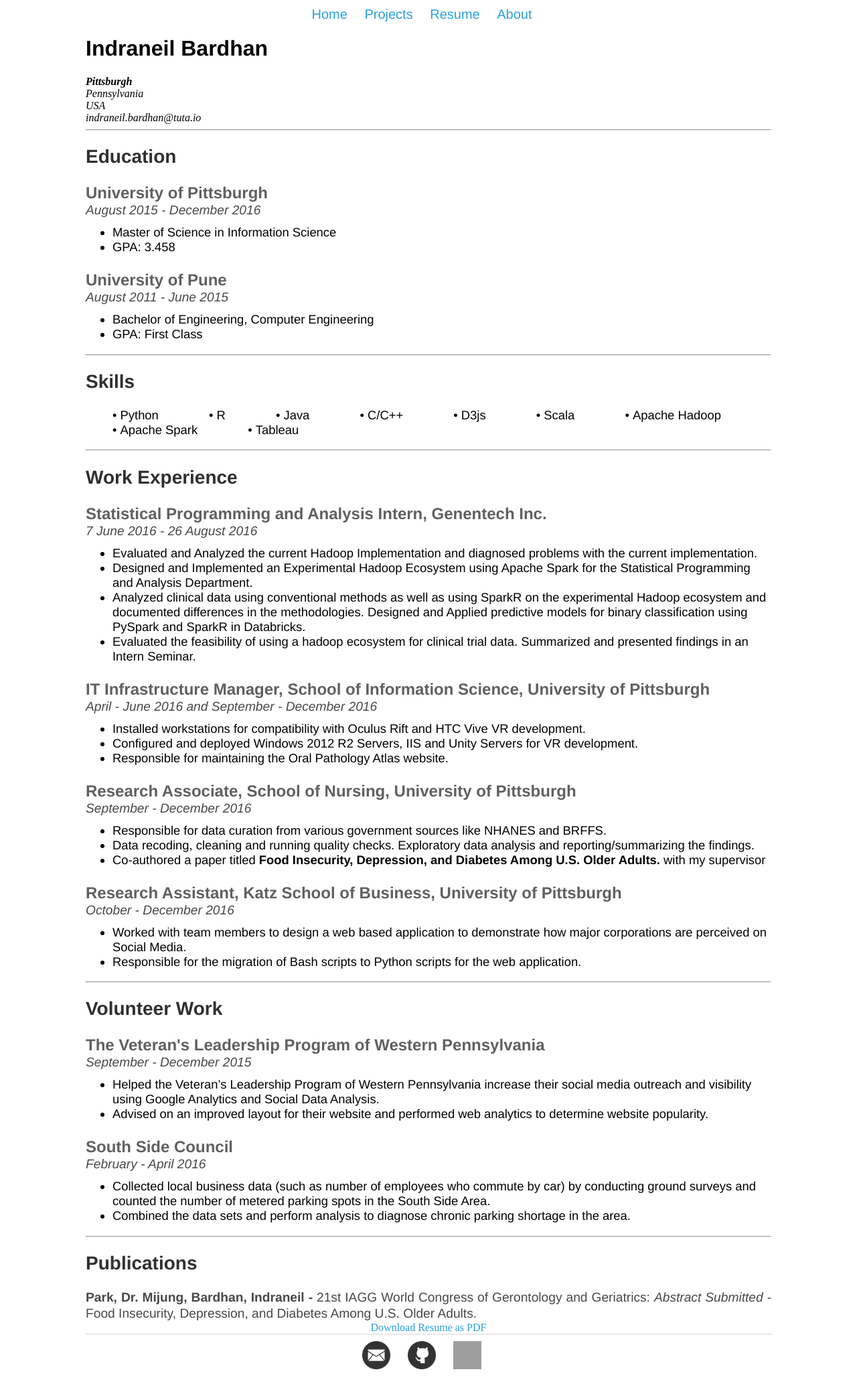
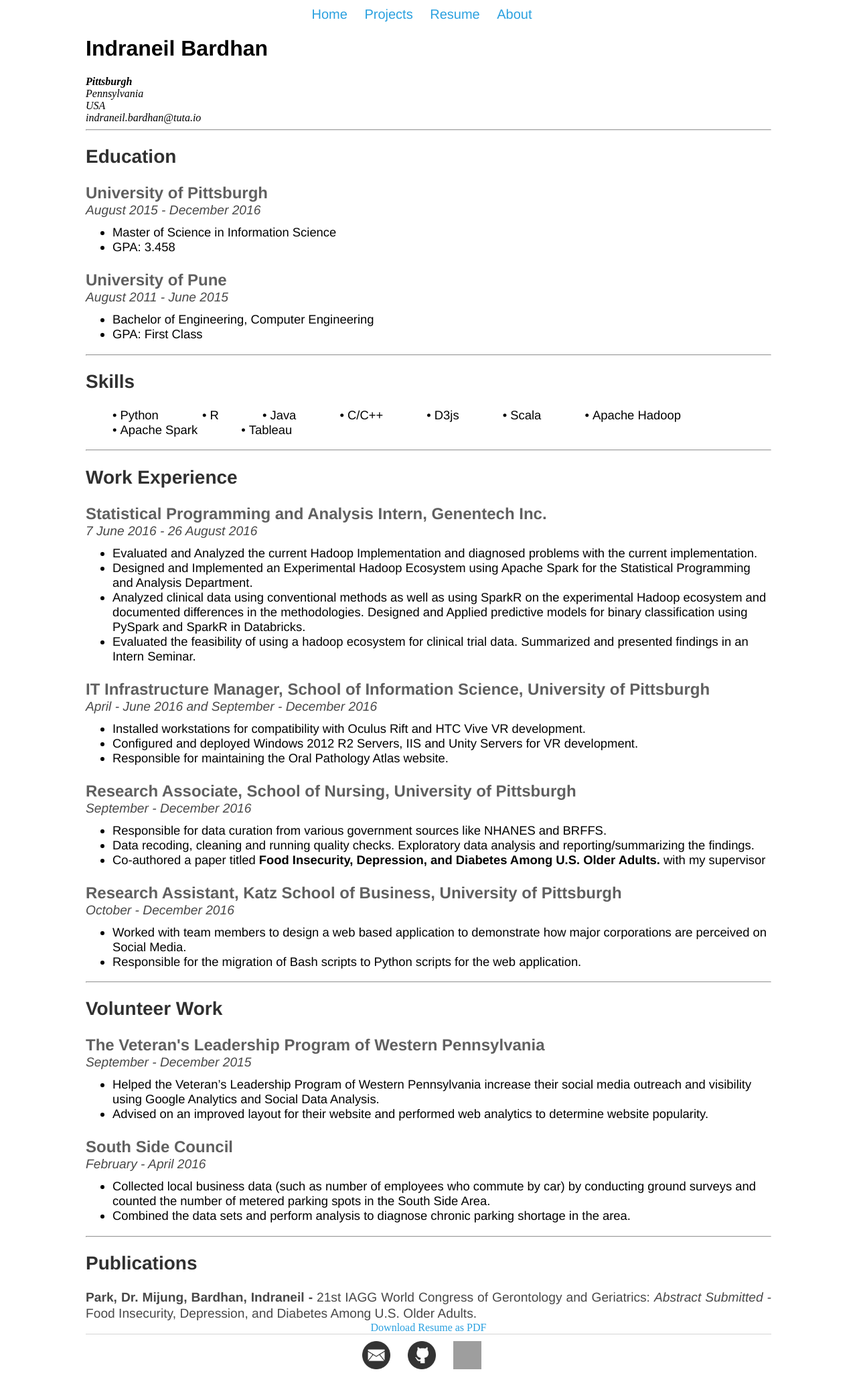
Before and after one commit to NeilBardhan/neilbardhan.github.io, a Jekyll site: the page built from resume/index.html, in a window 1280 px wide. Shown: the whole page at 67% size. Built offline with Jekyll 4.4.1, drawn with Linux system fonts in a browser that asks for light colours; grey boxes are pictures that could not be loaded.

Commit message:
Update main.css

```diff
--- a/css/main.css
+++ b/css/main.css
@@ -70,7 +70,7 @@ p {
 
 ul.skills li {
     display: inline;
-    margin-right: 70px;
+    margin-right: 60px;
 }
 p.blurb {
     font-size: 1.2em;
```
